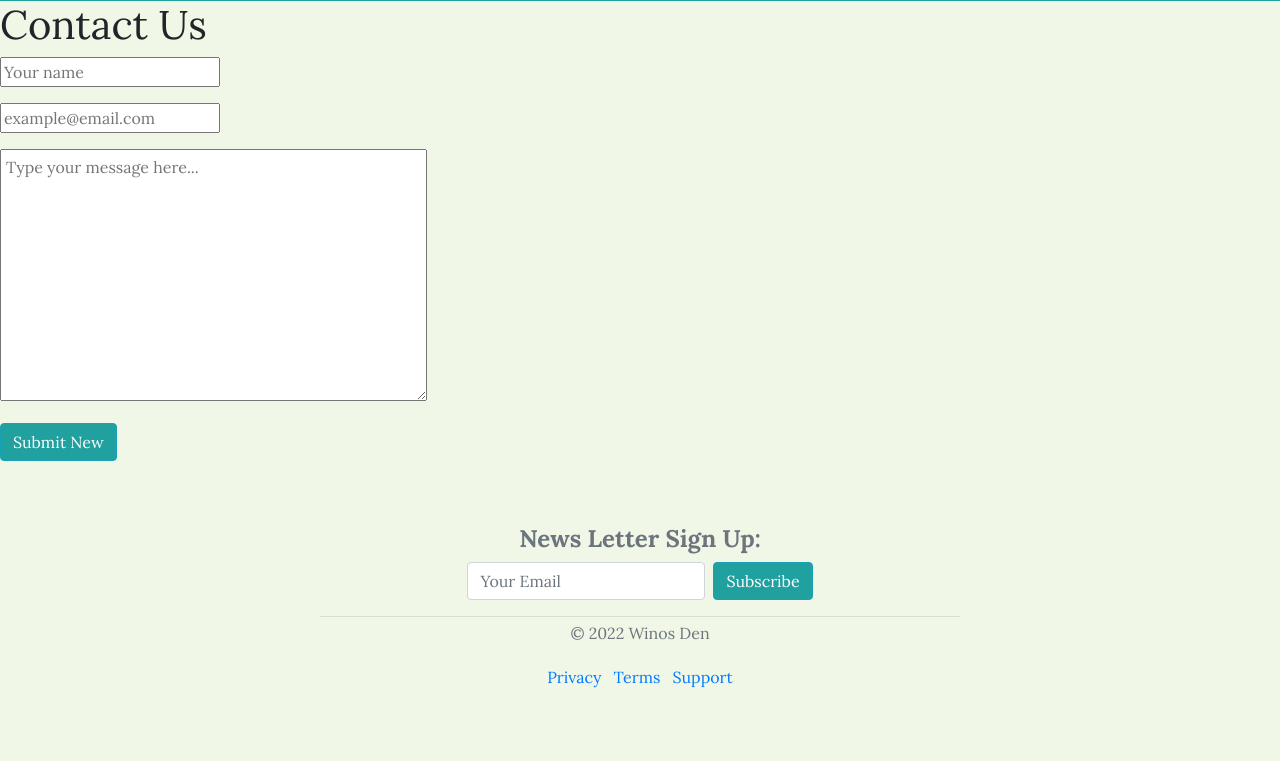
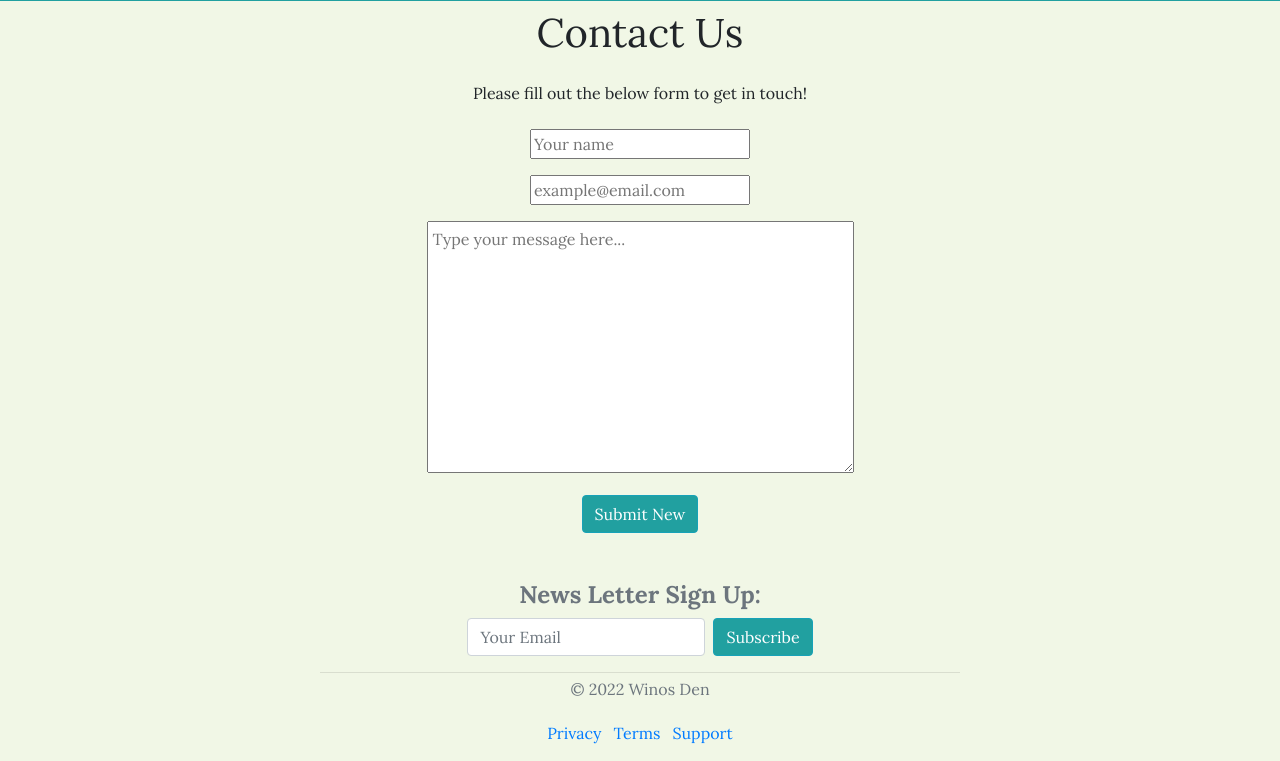
Before and after one commit to roomacarthur/winos_den, a Django app: page /contact_us/ in a window 1280 px wide. Shown: the part 81-842 px from the top of the page. Before the commit the page ends 769 px from the top, so only its background shows below. Run offline with Django 3.2, Linux system fonts and the light colour scheme; some libraries are stand-ins or nearby versions.

Commit message:
tidy up of contact us template, moved js into postload

```diff
--- a/home/templates/home/contact_us.html
+++ b/home/templates/home/contact_us.html
@@ -3,17 +3,26 @@
 Contact Us
 {% endblock %}
 {% block content_header %}
-<h1>Contact Us</h1>
+<h1 class="py-2 text-center">Contact Us</h1>
+<p class="text-center py-2">Please fill out the below form to get in touch!</p>
 {% endblock %}
 {% block content %}
-<div class="form-group">
-    <form id="contact-form" class="form" method="post">
-        {% csrf_token %}
-        {{ form.media}}
-        {{ form.as_p }}
-        <button class="btn btn-info"type="submit">Submit New</button>
-    </form>
+
+<div class="container">
+    <div class="row">
+        <div class="col-12">
+            <form id="contact-form" class="form col-lg-12 text-center" method="post">
+                {% csrf_token %}
+                {{ form.media}}
+                {{ form.as_p }}
+                <button class="btn btn-info"type="submit">Submit New</button>
+            </form>
+        </div>
+    </div>
 </div>
+{% endblock %}
+
+{% block postload_js%}
 <script type="text/javascript">
     // Contact us styling overrirdes.
     //remove label from input fields generated by django.
@@ -22,6 +31,6 @@ Contact Us
     $("input#id_name").attr("placeholder", "Your name");
     $("input#id_email").attr("placeholder", "example@email.com");
     $("#id_message").attr("placeholder", "Type your message here...");
-    $("#id_message").css("padding", "5px");
+    $("#id_message").css({"padding" : "5px", "max-width" : "100%"});
 </script>
 {% endblock %}
```
